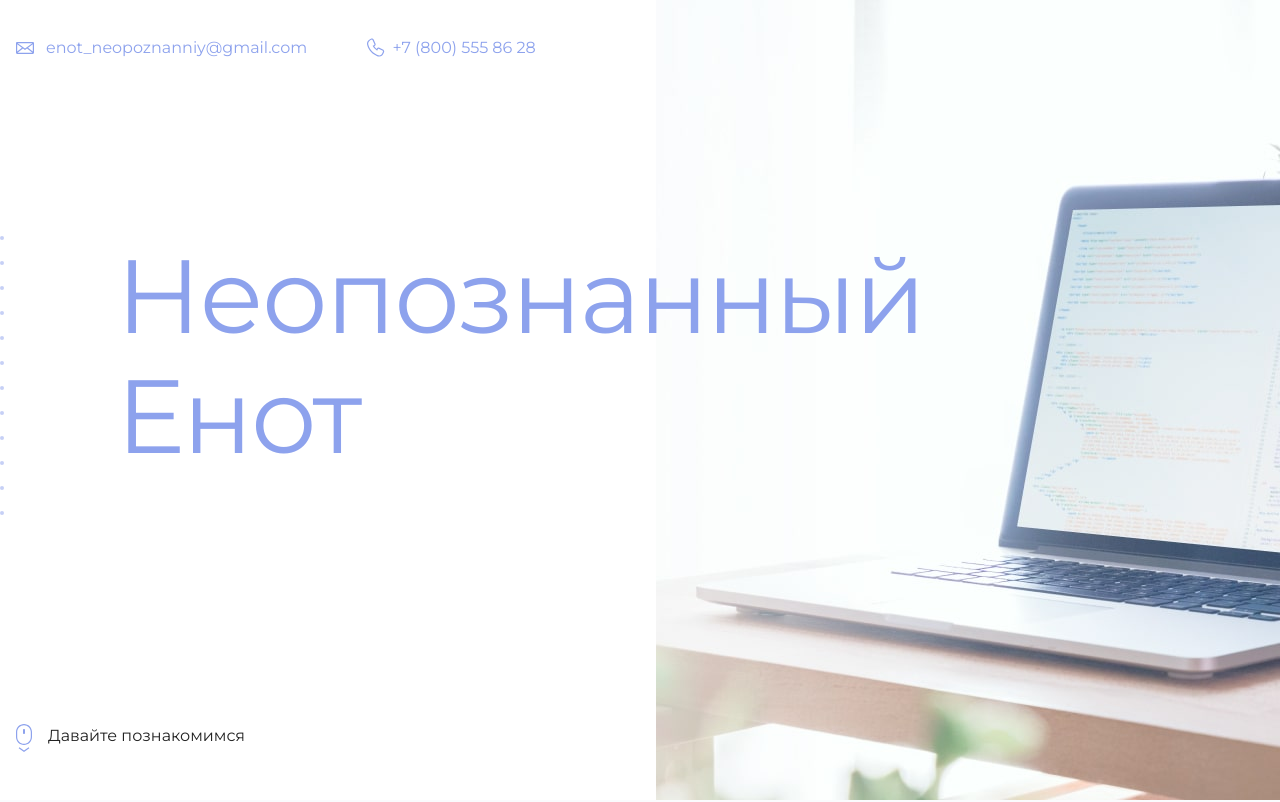
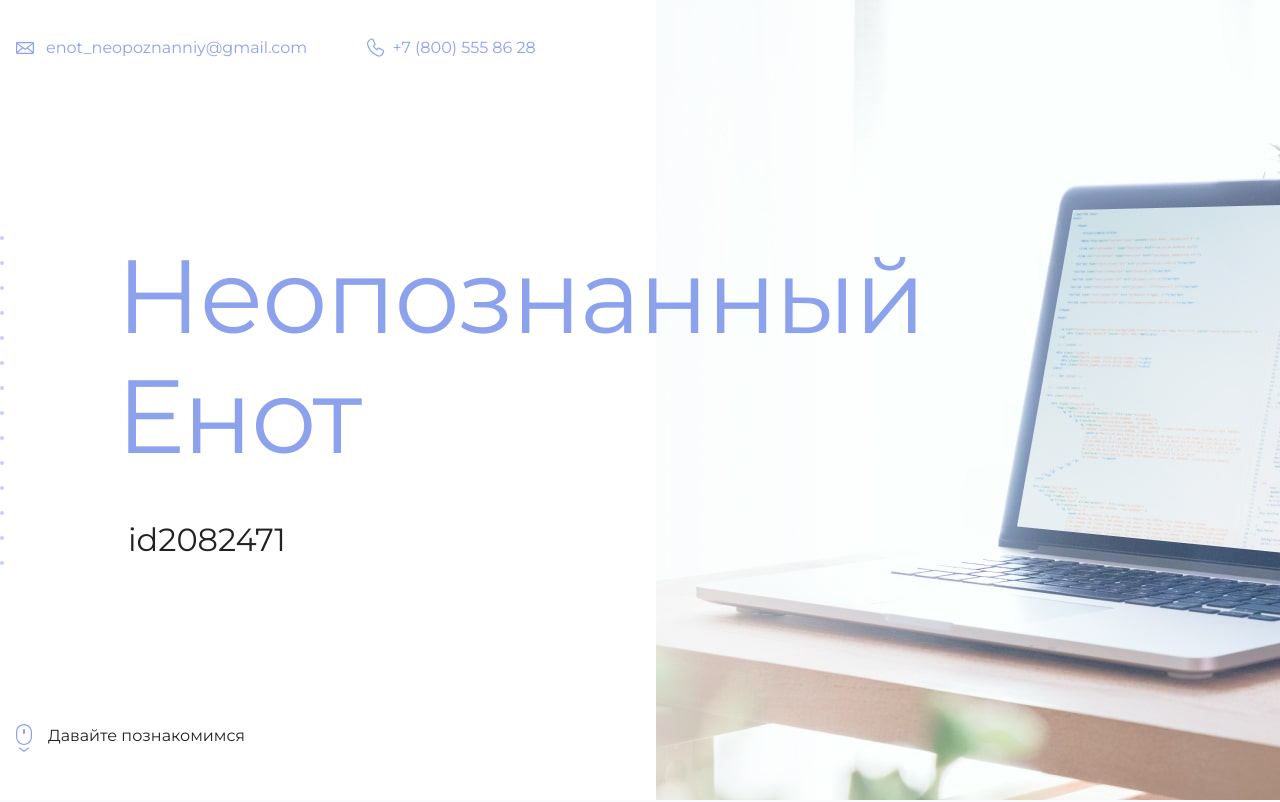
Before and after one commit to 15Valentina/github-example-1, a plain HTML site: page index.html in a window 1280 px wide. Shown: the top 802 px of the page. Drawn offline with Linux system fonts and the light colour scheme.

Commit message:
Update index.html

```diff
--- a/index.html
+++ b/index.html
@@ -19,7 +19,7 @@
       <section class="hero-image">
         <div class="container">
           <h1 class="heading">Неопознанный Енот</h1>
-          <p><id2082471</p>
+          <p>id2082471</p>
         </div>
       </section>
 
```
